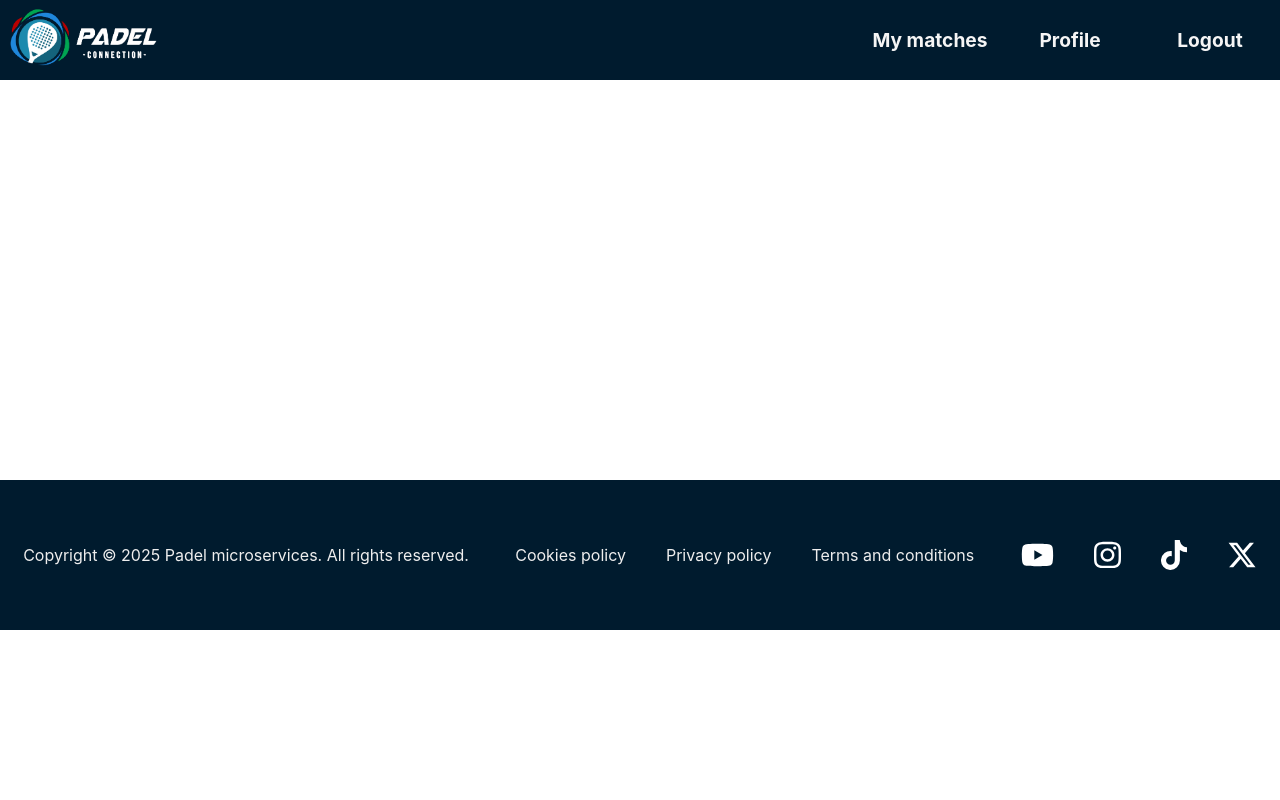
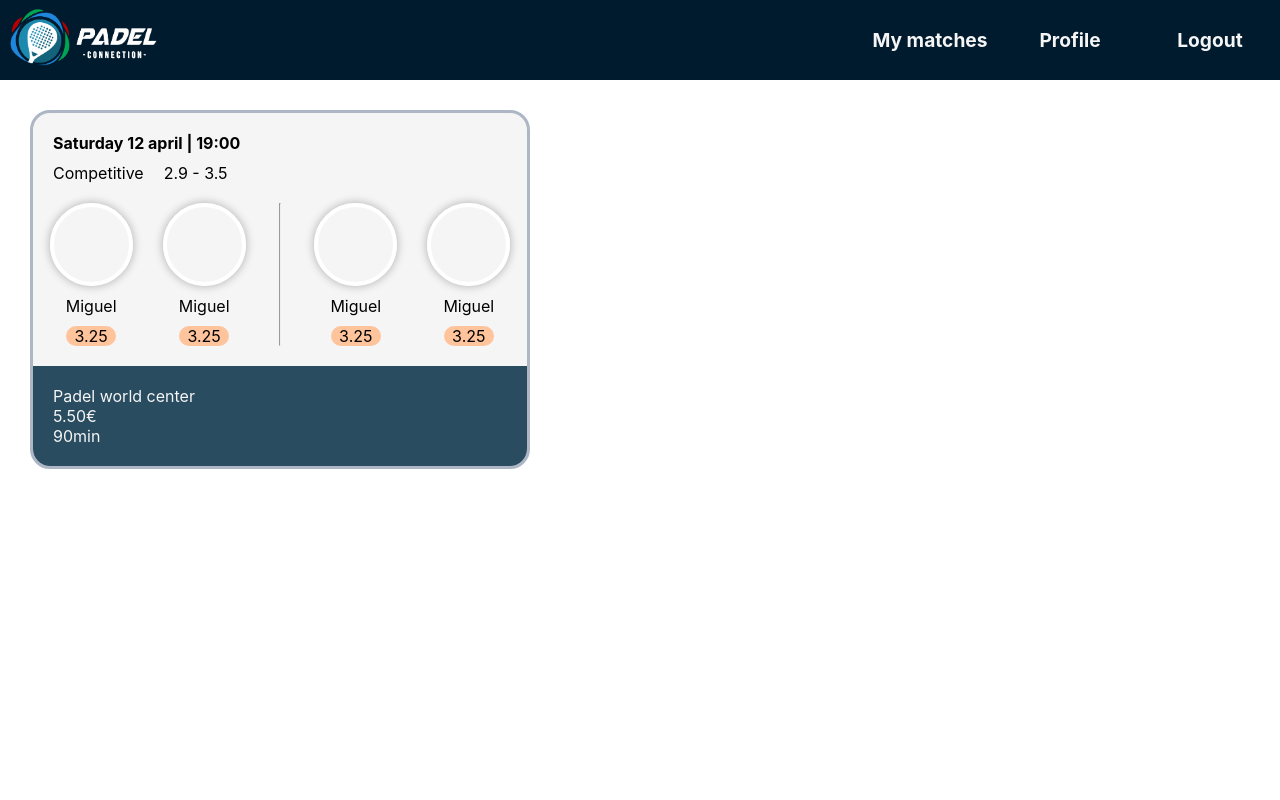
Before and after one commit to Reisorz/Padel-microservices-frontend, an Angular app: page /search-match in a window 1280 px wide. Shown: the top 800 px of the page. Built offline with nearby package versions, Linux system fonts and the light colour scheme.

Commit message:
ADD match cards basic layout. Still WIP.

```diff
--- a/src/app/app.routes.ts
+++ b/src/app/app.routes.ts
@@ -1,7 +1,7 @@
 import { Routes } from '@angular/router';
 import { LoginComponent } from './features/login/login.component';
 import { RegisterComponent } from './features/register/register.component';
-import { SearchMatchComponent } from './features/search-match/search-match/search-match.component';
+import { SearchMatchComponent } from './features/search-match/search-match.component';
 import { AppComponent } from './app.component';
 import { MainLayoutComponent } from './shared/main-layout/main-layout.component';
 
--- /dev/null
+++ b/src/app/features/search-match/search-match.component.css
@@ -0,0 +1,78 @@
+.matches-section{
+    height: 100vh;
+}
+
+.matches-grid{
+    display: grid;
+    grid-template-columns: repeat(auto-fit, minmax(300px, 500px));
+    gap: 15px;
+    justify-content: left;
+    margin: 30px;
+}
+
+.match-date{
+    font-weight: bold;
+    padding: 20px 0px 10px 20px;
+}
+
+.match-level{
+    display: flex;
+    gap: 20px;
+    padding-left: 20px;
+}
+
+.match-players{
+    display: flex;
+    justify-content: space-around;
+    margin-top: 20px;
+    margin-bottom: 20px;
+}
+
+.team{
+    display: flex;
+    justify-content: space-around;
+    gap: 30px;
+}
+
+hr{
+    margin: 0px;
+    color: #ADB6C4;
+}
+
+.player{
+    display: flex;
+    flex-direction: column;
+    text-align: center;
+    align-items: center;
+    gap: 10px;
+}
+
+.player-photo{
+    width: 75px; /* Tamaño del círculo */
+    height: 75px;
+    border-radius: 50%; /* Esto lo convierte en círculo */
+    overflow: hidden; /* Oculta lo que se salga del círculo */
+    border: 4px solid #fff; /* Opcional: borde blanco */
+    box-shadow: 0 0 10px rgba(0,0,0,0.3); /* Sombra opcional */
+}
+
+.player-level{
+    background-color: #FFC49B;
+    width: 50px;
+    border-radius: 10px;
+}
+
+.card-footer{
+    color: whitesmoke;
+    background-color: #294C60;
+    border-radius: 0px 0px 17px 17px;
+    padding: 20px;
+}
+
+.match-card{
+    background-color: whitesmoke;
+    border: solid;
+    border-radius: 20px;
+    border-width: 3px;
+    border-color: #ADB6C4;
+}
--- /dev/null
+++ b/src/app/features/search-match/search-match.component.html
@@ -0,0 +1,46 @@
+<section class="matches-section">
+    <div class="matches-grid">
+        <div class="match-card">
+            <div class="match-date">Saturday 12 april | 19:00</div>
+            <div class="match-level">
+                <div>Competitive</div>
+                <div>2.9 - 3.5</div>
+            </div>
+            <div class="match-players">
+                <div class="team">
+                    <div class="player">
+                        <div class="player-photo"></div>
+                        <div>Miguel</div>
+                        <div class="player-level">3.25</div>
+                    </div>
+                    <div class="player">
+                        <div class="player-photo"></div>
+                        <div>Miguel</div>
+                        <div class="player-level">3.25</div>
+                    </div>
+                </div>
+                <hr>
+                <div class="team">
+                    <div class="player">
+                        <div class="player-photo"></div>
+                        <div>Miguel</div>
+                        <div class="player-level">3.25</div>
+                    </div>
+                    <div class="player">
+                        <div class="player-photo"></div>
+                        <div>Miguel</div>
+                        <div class="player-level">3.25</div>
+                    </div>
+                </div>
+            </div>
+            <div class="card-footer">
+                <div>Padel world center</div>
+                <div>
+                    <div>5.50€</div>
+                    <div>90min</div>
+                </div>
+            </div>
+
+        </div>
+    </div>
+</section>
--- a/src/app/features/search-match/search-match/search-match.component.css
+++ /dev/null
@@ -1,3 +0,0 @@
-.matches-section{
-    height: 50vh;
-}
--- a/src/app/features/search-match/search-match/search-match.component.html
+++ /dev/null
@@ -1,3 +0,0 @@
-<section class="matches-section">
-
-</section>
```
Also changed, not shown: src/app/features/search-match/search-match.component.ts (renamed from src/app/features/search-match/search-match/search-match.component.ts), 1 other file (tests, documents, lock files or other folders).
